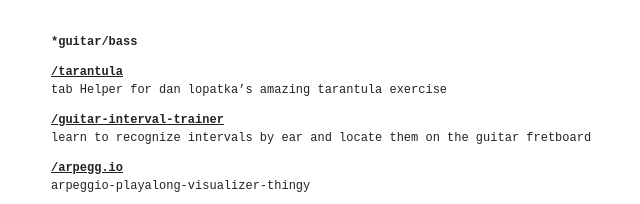
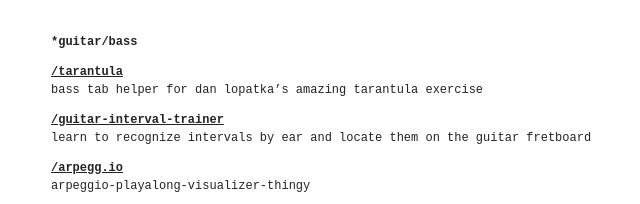
Before and after one commit to gherkins/gherkins.github.com, a plain HTML site: page index.html in a window 1280 px wide. Shown: the part 218-422 px from the top of the page, 28-668 px from the left. Drawn offline with nearby package versions, Linux system fonts and the light colour scheme.

Commit message:
typo fix

```diff
--- a/index.html
+++ b/index.html
@@ -68,7 +68,7 @@
                         <a href="https://web-development.cc/tarantula/">
                             <strong>/tarantula</strong>
                         </a><br>
-                        tab Helper for dan lopatka’s amazing tarantula exercise
+                        bass tab helper for dan lopatka’s amazing tarantula exercise
                     </p>
 
                     <p>
```
